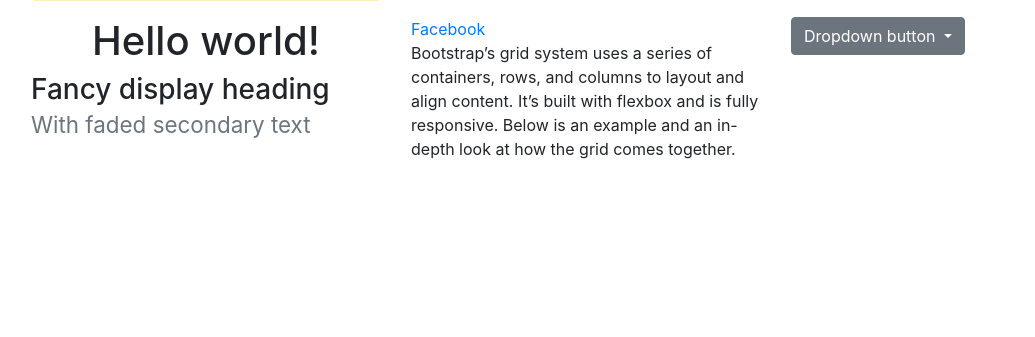
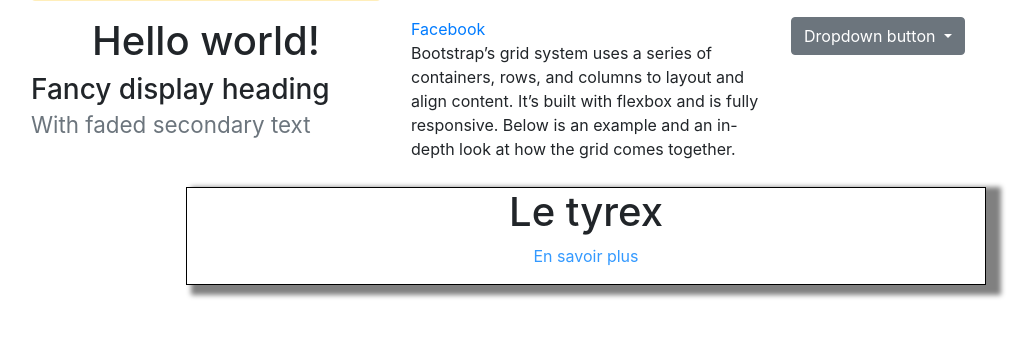
Before and after one commit to Faniahy/public-html, a PHP site: page / in a window 1280 px wide. Shown: the part 183-520 px from the top of the page, without its empty margins (54-1089 px from the left). Run offline with PHP 8.4, Linux system fonts and the light colour scheme.

Commit message:
Commit Usage JQuery

```diff
--- a/Mon Site/css/style.css
+++ b/Mon Site/css/style.css
@@ -10,3 +10,15 @@ btn btn-danger{
 .btn .badge{
 	margin-left: 5px;
 }
+
+#content{
+	max-width: 800px;
+	margin : auto;
+	margin-top: 10px;
+	background-color: white;
+	border: 1px solid black;
+	box-shadow: 10px 5px 5px 5px grey;
+}
+.afficher{
+	color: #39f;
+}
--- a/Mon Site/index.html
+++ b/Mon Site/index.html
@@ -57,8 +57,24 @@
 			</div>
 		</div>
 	<!-- ROW 2 -->
+	<!-- Content -->
+	<div id="content">
+		<h1 align="center">Le tyrex</h1>
+		<p align="center"><a href="#" class="afficher">En savoir plus</a></p>
+		<p class="texte"></p>
+	</div>
+	<!-- Content -->
+
 	</div>
 	<!-- Container -->
+
+
+
+
+
+
+
+
 
 	<script src="https://code.jquery.com/jquery-3.3.1.slim.min.js" integrity="sha384-q8i/X+965DzO0rT7abK41JStQIAqVgRVzpbzo5smXKp4YfRvH+8abtTE1Pi6jizo" crossorigin="anonymous"></script>
 	<script src="https://cdnjs.cloudflare.com/ajax/libs/popper.js/1.14.7/umd/popper.min.js" integrity="sha384-UO2eT0CpHqdSJQ6hJty5KVphtPhzWj9WO1clHTMGa3JDZwrnQq4sF86dIHNDz0W1" crossorigin="anonymous"></script>
--- a/Mon Site/js/main.js
+++ b/Mon Site/js/main.js
@@ -1,3 +1,11 @@
-$("#fb").click(function(){
+$(document).ready(function(){
+
+	$('.afficher').click(function(){
+		$('h1').css('color','red');
+	});
+
+
+	$("#fb").click(function(){
 	alert("Hello les gens");
+	});
 });
```
